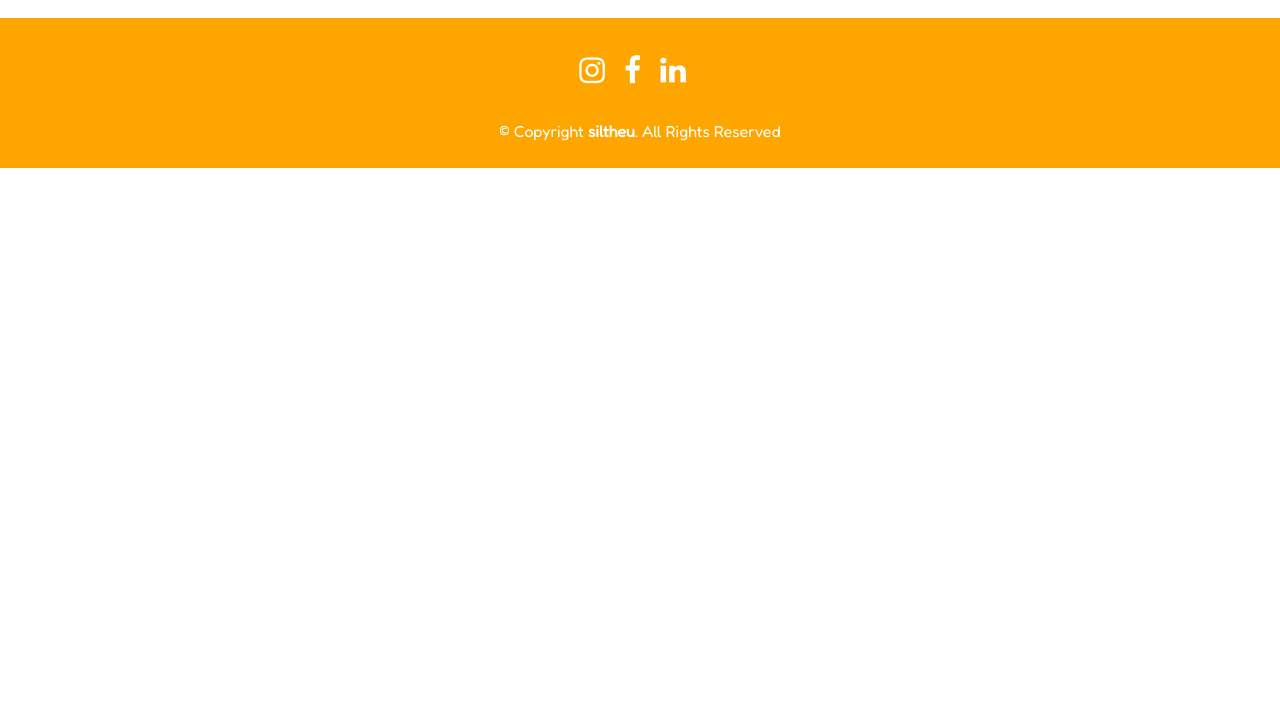
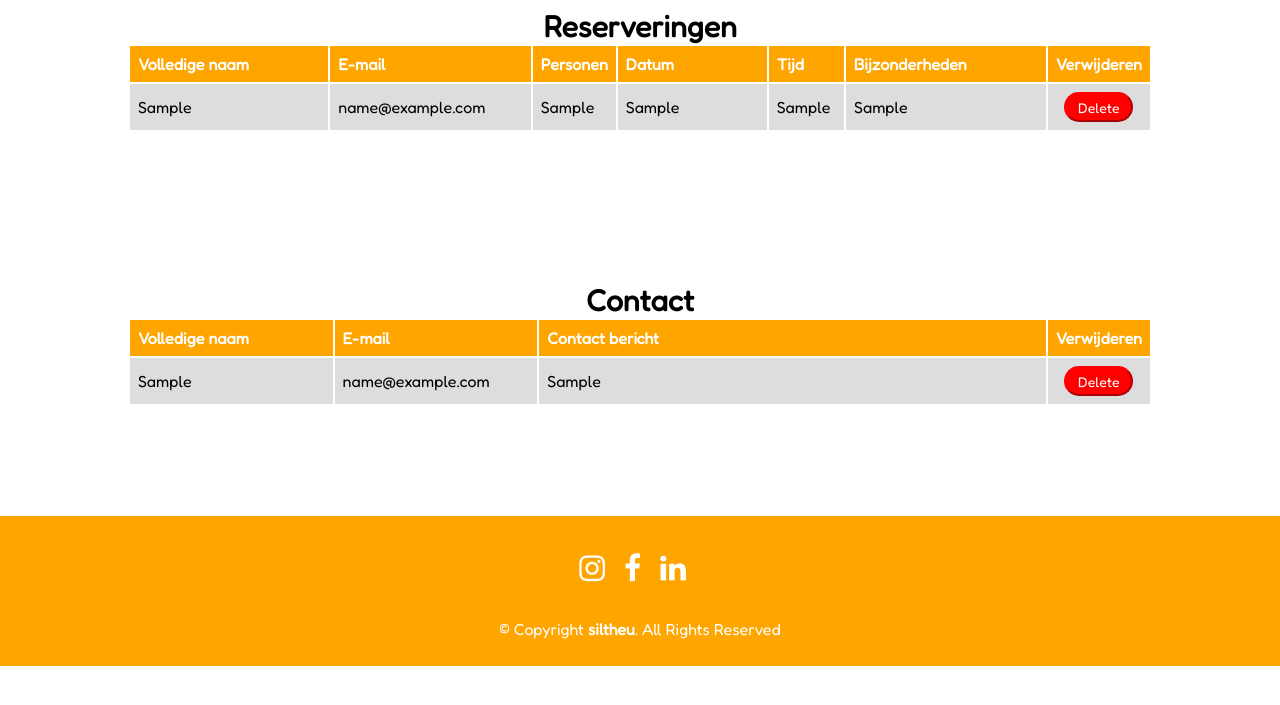
Before and after one commit to TheunissenSil/MiniCRUD, a PHP site: page /AdminPages/adminReserveringen-contact.php in a window 1280 px wide. Shown: the part 72-777 px from the top of the page. Run offline with PHP 8.4, Linux system fonts and the light colour scheme; the visitor is signed in with stand-in values (Sample User, id 1); tables that the repository leaves empty or names only in its code hold one stand-in row (values such as "Sample post").

Commit message:
Reserveren contact
reserveren en contact formulier wordt aan gewerkt en ik ben ook nog bezig met het fixen van het check systeem of er een leeg veld is

```diff
--- a/AdminPages/adminReserveringen-contact.php
+++ b/AdminPages/adminReserveringen-contact.php
@@ -10,10 +10,16 @@ if(isset($_SESSION['id']) && isset($_SESSION['name'])) {
     <meta charset="UTF-8" />
     <meta http-equiv="X-UA-Compatible" content="IE=edge" />
     <meta name="viewport" content="width=device-width, initial-scale=1.0" />
-    <link rel="preconnect" href="https://fonts.googleapis.com">
-    <link rel="preconnect" href="https://fonts.gstatic.com" crossorigin>
-    <link href="https://fonts.googleapis.com/css2?family=Fredoka&display=swap" rel="stylesheet">
-    <link rel="stylesheet" href="https://cdnjs.cloudflare.com/ajax/libs/font-awesome/4.7.0/css/font-awesome.min.css">
+    <link rel="preconnect" href="https://fonts.googleapis.com" />
+    <link rel="preconnect" href="https://fonts.gstatic.com" crossorigin />
+    <link
+      href="https://fonts.googleapis.com/css2?family=Fredoka&display=swap"
+      rel="stylesheet"
+    />
+    <link
+      rel="stylesheet"
+      href="https://cdnjs.cloudflare.com/ajax/libs/font-awesome/4.7.0/css/font-awesome.min.css"
+    />
     <link rel="stylesheet" href="../CSS/style.css" />
     <title>Home Page Admin</title>
   </head>
@@ -23,7 +29,41 @@ if(isset($_SESSION['id']) && isset($_SESSION['name'])) {
     ?>
 
     <main class="adminMain">
-
+      <div class="adminRow tableRow">
+        <div>
+          <h2>Reserveringen</h2>
+        </div>
+        <table>
+          <tr>
+            <th class="naam">Volledige naam</th>
+            <th class="email">E-mail</th>
+            <th class="personen">Personen</th>
+            <th class="datum">Datum</th>
+            <th class="tijd">Tijd</th>
+            <th class="bijzonderheden">Bijzonderheden</th>
+            <th class="gerechtDelete">Verwijderen</th>
+          </tr>
+          <?php
+            include('../Includes/reserveringBerichten.php')
+          ?>
+        </table>
+      </div>
+      <div class="adminRow tableRow">
+        <div>
+          <h2>Contact</h2>
+        </div>
+        <table>
+          <tr>
+            <th class="naam">Volledige naam</th>
+            <th class="email">E-mail</th>
+            <th class="bericht">Contact bericht</th>
+            <th class="gerechtDelete">Verwijderen</th>
+          </tr>
+          <?php
+            include('../Includes/contactBerichten.php')
+          ?>
+        </table>
+      </div>
     </main>
 
     <?php
--- a/CSS/style.css
+++ b/CSS/style.css
@@ -1047,6 +1047,28 @@ footer .inlogpageButton {
   width: 10%;
 }
 
+.adminMain .adminRow table .datum {
+  width: 15%;
+}
+
+.adminMain .adminRow table .naam,
+.adminMain .adminRow table .email {
+  width: 20%;
+}
+
+.adminMain .adminRow table .tijd,
+.adminMain .adminRow table .personen {
+  width: 7.5%;
+}
+
+.adminMain .adminRow table .bijzonderheden {
+  width: 20%;
+}
+
+.adminMain .adminRow table .bericht {
+  width: 50%;
+}
+
 .adminMain .adminRow table th {
   background-color: orange;
   color: white;
--- /dev/null
+++ b/Includes/contactBerichten.php
@@ -0,0 +1,19 @@
+<?php
+$dataTable = "contact";
+
+require_once("../Includes/connector.php");
+
+$sql = "SELECT * FROM contact";
+$stmt = $connect->prepare($sql);
+$stmt->execute();
+$result = $stmt->fetchAll();
+
+    foreach ($result as $result){
+        echo "<tr>";
+        echo    "<td>" . $result['naam'] . "</td>";
+        echo    "<td>" . $result['email'] . "</td>";
+        echo    "<td>" . $result['bericht'] . "</td>";
+        echo    "<td class='changeDelButton'><a href='../PHP/delete.php?id=" . $result['id'] . "&dataTable=" . $dataTable . "'><button class='delete'>Delete</button></a></td>";
+        echo "</tr>";
+    }
+?>
--- a/Includes/menu/adminGerechten.php
+++ b/Includes/menu/adminGerechten.php
@@ -1,5 +1,8 @@
 <?php
+$dataTable = "gerechten";
+
 require_once("../Includes/connector.php");
+
 $sql = "SELECT * FROM gerechten";
 $stmt = $connect->prepare($sql);
 $stmt->execute();
@@ -15,7 +18,7 @@ $result = $stmt->fetchAll();
         echo    "<td>" . $roundendPrice . "</td>";
         echo    "<td>" . $result['category'] . "</td>";
         echo    "<td class='changeDelButton'><button>Change</button></td>";
-        echo    "<td class='changeDelButton'><button class='delete'>Delete</button></td>";
+        echo    "<td class='changeDelButton'><a href='../PHP/delete.php?id=" . $result['id'] . "&dataTable=" . $dataTable . "'><button class='delete'>Delete</button></a></td>";
         echo "</tr>";
     }
 ?>
--- /dev/null
+++ b/Includes/reserveringBerichten.php
@@ -0,0 +1,22 @@
+<?php
+$dataTable = "reserveringen";
+
+require_once("../Includes/connector.php");
+
+$sql = "SELECT * FROM reserveringen";
+$stmt = $connect->prepare($sql);
+$stmt->execute();
+$result = $stmt->fetchAll();
+
+    foreach ($result as $result){
+        echo "<tr>";
+        echo    "<td>" . $result['naam'] . "</td>";
+        echo    "<td>" . $result['email'] . "</td>";
+        echo    "<td>" . $result['personen'] . "</td>";
+        echo    "<td>" . $result['datum'] . "</td>";
+        echo    "<td>" . $result['tijd'] . "</td>";
+        echo    "<td>" . $result['bijzonderheden'] . "</td>";
+        echo    "<td class='changeDelButton'><a href='../PHP/delete.php?id=" . $result['id'] . "&dataTable=" . $dataTable . "'><button class='delete'>Delete</button></a></td>";
+        echo "</tr>";
+    }
+?>
--- a/PHP/delete.php
+++ b/PHP/delete.php
@@ -9,4 +9,8 @@ $stmt = $connect->prepare($sql);
 $stmt->bindParam(":ID", $_GET['id']);
 $stmt->execute();
 
-header ("Location: ../AdminPages/changeMenu.php");
+if ($dataTable === "reserveringen" ||  $dataTable === "contact") {
+    header ("Location: ../AdminPages/adminReserveringen-contact.php");
+} else {
+    header ("Location: ../AdminPages/changeMenu.php");
+}
--- a/Pages/loginPage.php
+++ b/Pages/loginPage.php
@@ -16,14 +16,14 @@
       <div class="loginRegisterContainer">
         <div class="login-register login">
           <h2>Login</h2>
-          <form id="loginForm" action="../PHP/login.php" method="post">
+          <form class="formulier" action="../PHP/login.php" method="post">
             <?php if(isset($_GET['error'])) { ?>
               <p class="error"> <?php echo $_GET['error']; ?></p>
              <?php } ?>
             <h3>Username</h3>
-            <input id="usernameLogin" placeholder="Uw username....." type="text" name="username">
+            <input class="inputForm" placeholder="Uw username....." type="text" name="username">
             <h3>Password</h3>
-            <input id="passwordLogin" placeholder="Uw password....." type="Password" name="password">
+            <input class="inputForm" placeholder="Uw password....." type="Password" name="password">
             <input type="submit" value="Login" class="submitLogin-register">
           </form>
         </div>
```
Also changed, not shown: AdminPages/home.php (+5 -5 lines), PHP/reservering.php (added, +27 -0 lines), Pages/reserveren-contact.php (+18 -13 lines), js/main.js (+15 -92 lines), PHP/contact.php (added). Lines whose indentation alone changed are shown as unchanged.
